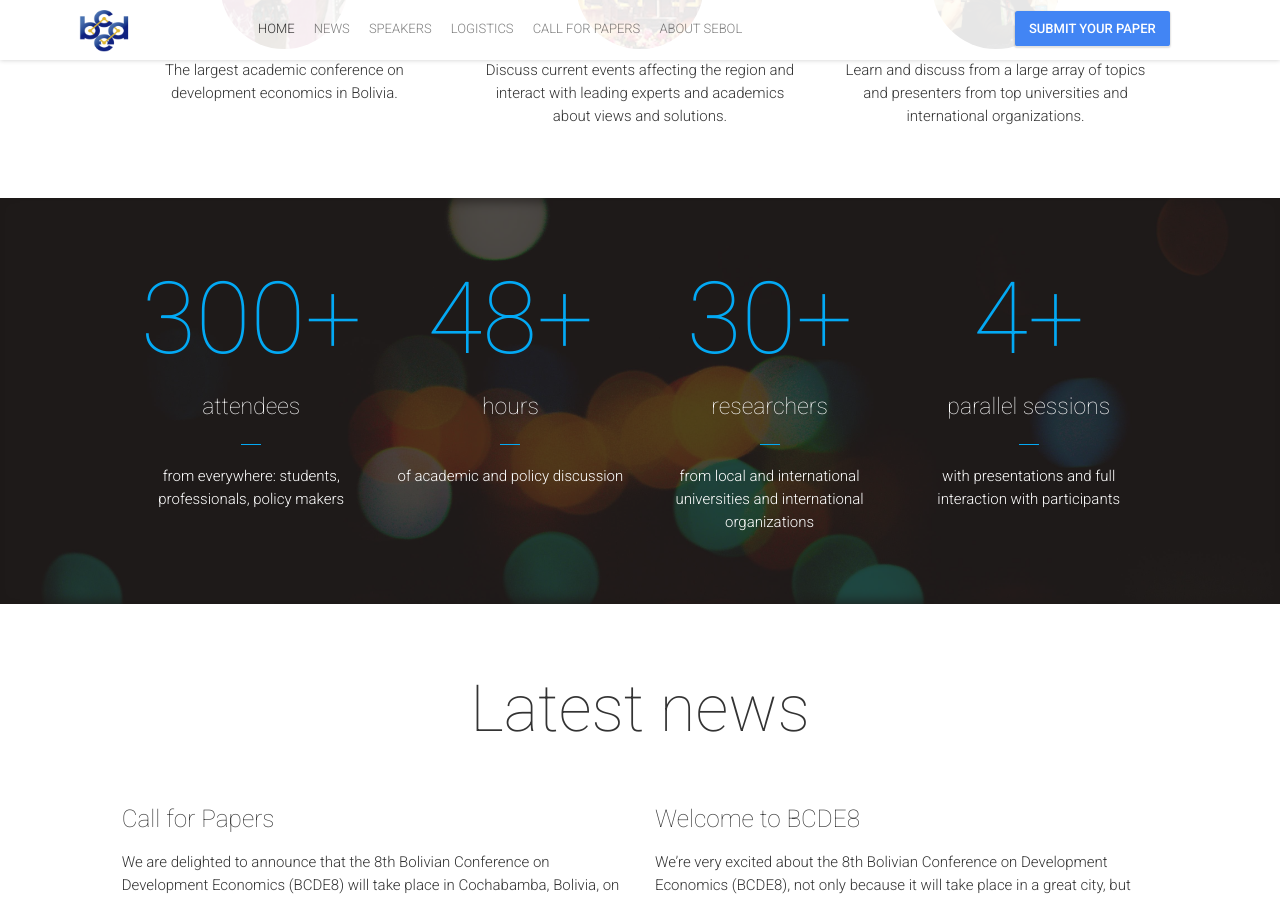
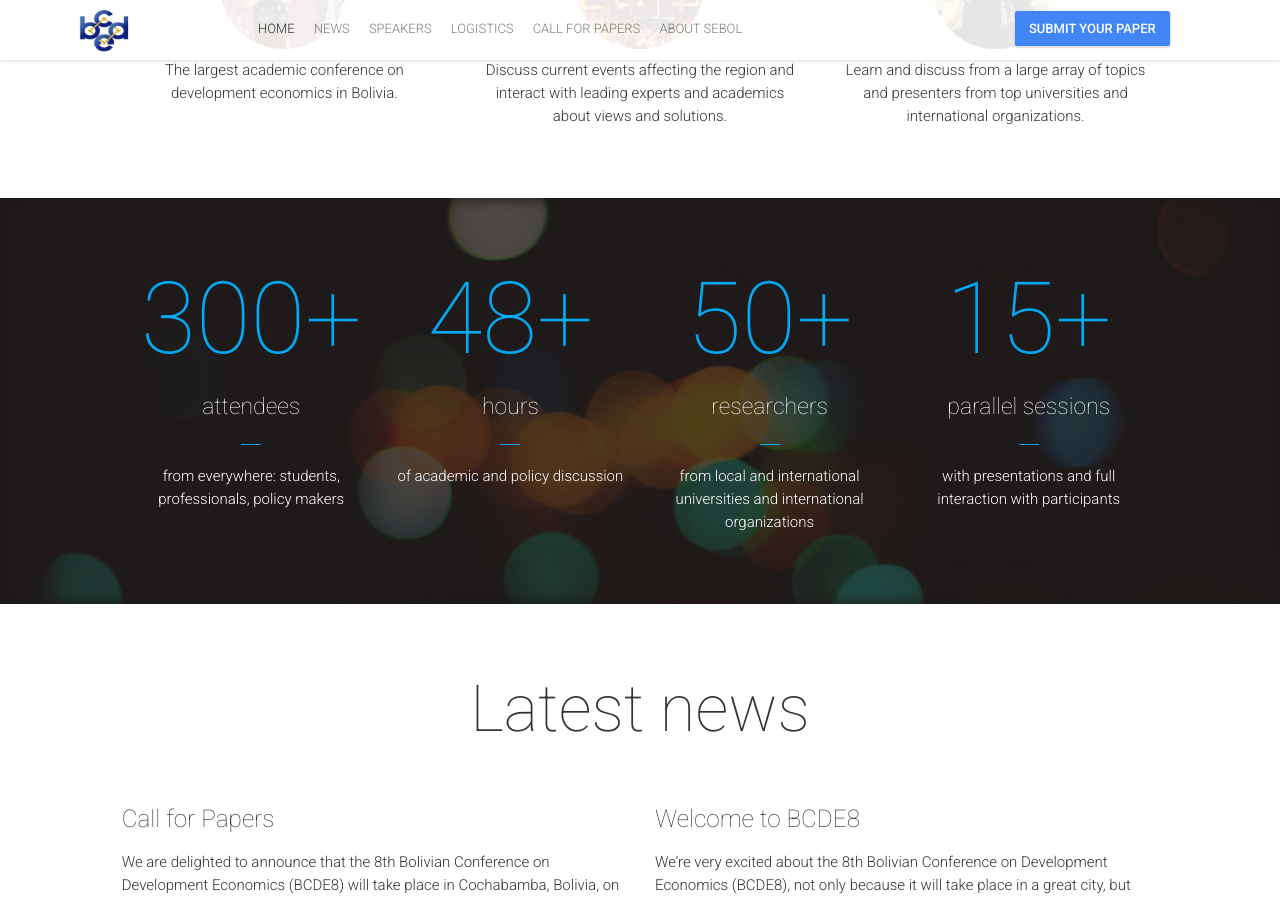
Before and after one commit to sebolbcde/bcde8, a Jekyll site: the page built from index.html, in a window 1280 px wide and 900 px high, scrolled down 1223 px. Built offline with Jekyll 4.4.1, drawn with Linux system fonts in a browser that asks for light colours; nearby versions of some CDN libraries; comment, search, counter and statistics services are not loaded.

Commit message:
Update _config.yml

```diff
--- a/_config.yml
+++ b/_config.yml
@@ -85,8 +85,8 @@
 statisticBlock:
  - {count: "300", specialCharacter: "+", info: "attendees", detail: "from everywhere: students, professionals, policy makers"}
  - {count: "48", specialCharacter: "+", info: "hours", detail: "of academic and policy discussion"}
- - {count: "30", specialCharacter: "+", info: "researchers", detail: "from local and international universities and international organizations"}
- - {count: "4", specialCharacter: "+", info: "parallel sessions", detail: "with presentations and full interaction with participants"}
+ - {count: "50", specialCharacter: "+", info: "researchers", detail: "from local and international universities and international organizations"}
+ - {count: "15", specialCharacter: "+", info: "parallel sessions", detail: "with presentations and full interaction with participants"}
 
 # Latest News Block
 latestNewsTitle: "Latest news"
```
